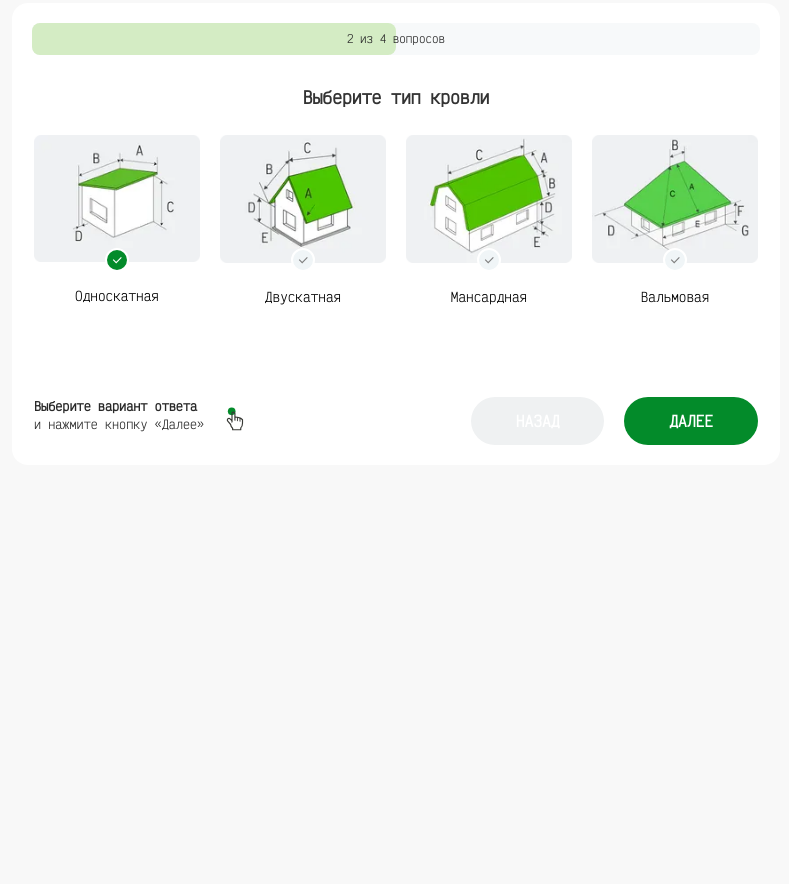
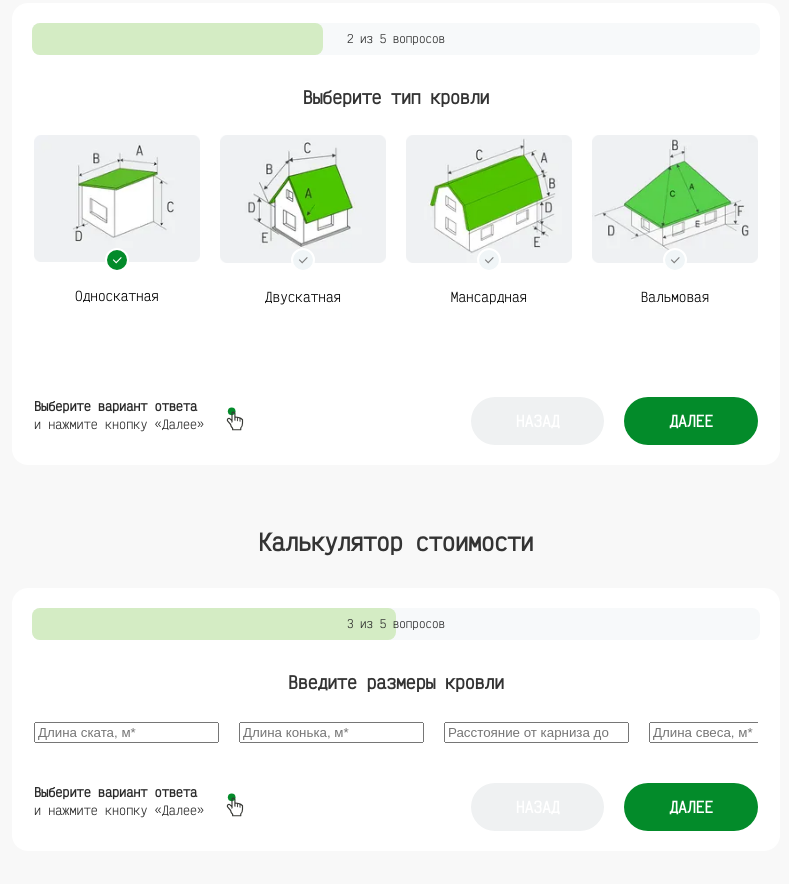
Before and after one commit to alexanderVLG/krovlya-calculator, a website: page source/index.html in a window 1280 px wide. Shown: the part 1255-2139 px from the top of the page, without its empty margins (244-1033 px from the left). Before the commit the page ends 1800 px from the top, so only its background shows below. Drawn offline with nearby package versions, Linux system fonts and the light colour scheme; files that its build step writes are made by us from their sources.

Commit message:
add part of third step section

```diff
--- a/source/index.html
+++ b/source/index.html
@@ -69,8 +69,8 @@
       <h1 class="calculator__title">Калькулятор стоимости</h1>
       <div class="calculator__container">
         <div class="progress-bar">
-          <div class="progress-bar-range" style="top: 0; left: 0; width: 25%;"></div>
-          <div class="progress-bar-text"><span>1&nbsp;</span>из <span>4&nbsp;</span>вопросов</div>
+          <div class="progress-bar-range" style="top: 0; left: 0; width: 20%;"></div>
+          <div class="progress-bar-text"><span>1&nbsp;</span>из <span>5&nbsp;</span>вопросов</div>
         </div>
         <form class="form-calculator" action="#">
           <h2 class="form-calculator__title">Выберите кровельный материал</h2>
@@ -138,8 +138,8 @@
       <h1 class="calculator__title">Калькулятор стоимости</h1>
       <div class="calculator__container">
         <div class="progress-bar">
-          <div class="progress-bar-range" style="top: 0; left: 0; width: 50%;"></div>
-          <div class="progress-bar-text"><span>2&nbsp;</span>из <span>4&nbsp;</span>вопросов</div>
+          <div class="progress-bar-range" style="top: 0; left: 0; width: 40%;"></div>
+          <div class="progress-bar-text"><span>2&nbsp;</span>из <span>5&nbsp;</span>вопросов</div>
         </div>
         <form class="form-calculator" action="#">
           <h2 class="form-calculator__title">Выберите тип кровли</h2>
@@ -216,6 +216,37 @@
         </form>
       </div>
     </section>
+    <!-- 3й этап -->
+    <section class="calculator">
+      <h1 class="calculator__title">Калькулятор стоимости</h1>
+      <div class="calculator__container">
+        <div class="progress-bar">
+          <div class="progress-bar-range" style="top: 0; left: 0; width: 50%;"></div>
+          <div class="progress-bar-text"><span>3&nbsp;</span>из <span>5&nbsp;</span>вопросов</div>
+        </div>
+        <form class="form-calculator" action="#">
+          <h2 class="form-calculator__title">Введите размеры кровли</h2>
+          <fieldset class="calculator-filter">
+            <legend class="visually-hidden">Введите размеры кровли</legend>
+            <ul class="calculator-filter__list calculator-filter__list--step-second">
+              <li class="calculator-filter__item"><label class="calculator-filter__label"><input class="calculator-filter__input" type="number" name="roof-dimensions" placeholder="Длина ската, м*"></label></li>
+              <li class="calculator-filter__item"><label class="calculator-filter__label"><input class="calculator-filter__input" type="number" name="roof-dimensions" placeholder="Длина конька, м*"></label></li>
+              <li class="calculator-filter__item"><label class="calculator-filter__label"><input class="calculator-filter__input" type="number" name="roof-dimensions" placeholder="Расстояние от карниза до..."></label></li>
+              <li class="calculator-filter__item"><label class="calculator-filter__label"><input class="calculator-filter__input" type="number" name="roof-dimensions" placeholder="Длина свеса, м*"></label></li>
+            </ul>
+            <p class="calculator-filter__text">
+              <strong>Выберите вариант ответа</strong><br>
+              и нажмите кнопку &laquo;Далее&raquo;
+            </p>
+            <div class="wrapper-buttons">
+              <button class="calculator-button calculator-button--secondary-color calculator-button--secondary-position" type="button">Назад</button>
+              <button class="calculator-button calculator-button--primary-color calculator-button--primary-position" type="button">Далее</button>
+            </div>
+
+          </fieldset>
+        </form>
+      </div>
+    </section>
   </main>
 </body>
 
--- a/source/styles/blocks/calculator-button.scss
+++ b/source/styles/blocks/calculator-button.scss
@@ -1,7 +1,11 @@
 .wrapper-buttons {
   display: flex;
-  margin-left: auto;
+  justify-content: center;
   gap: 20px;
+
+  @media (min-width: $tablet-width) {
+    justify-content: end;
+  }
 }
 
 .calculator-button {
```
